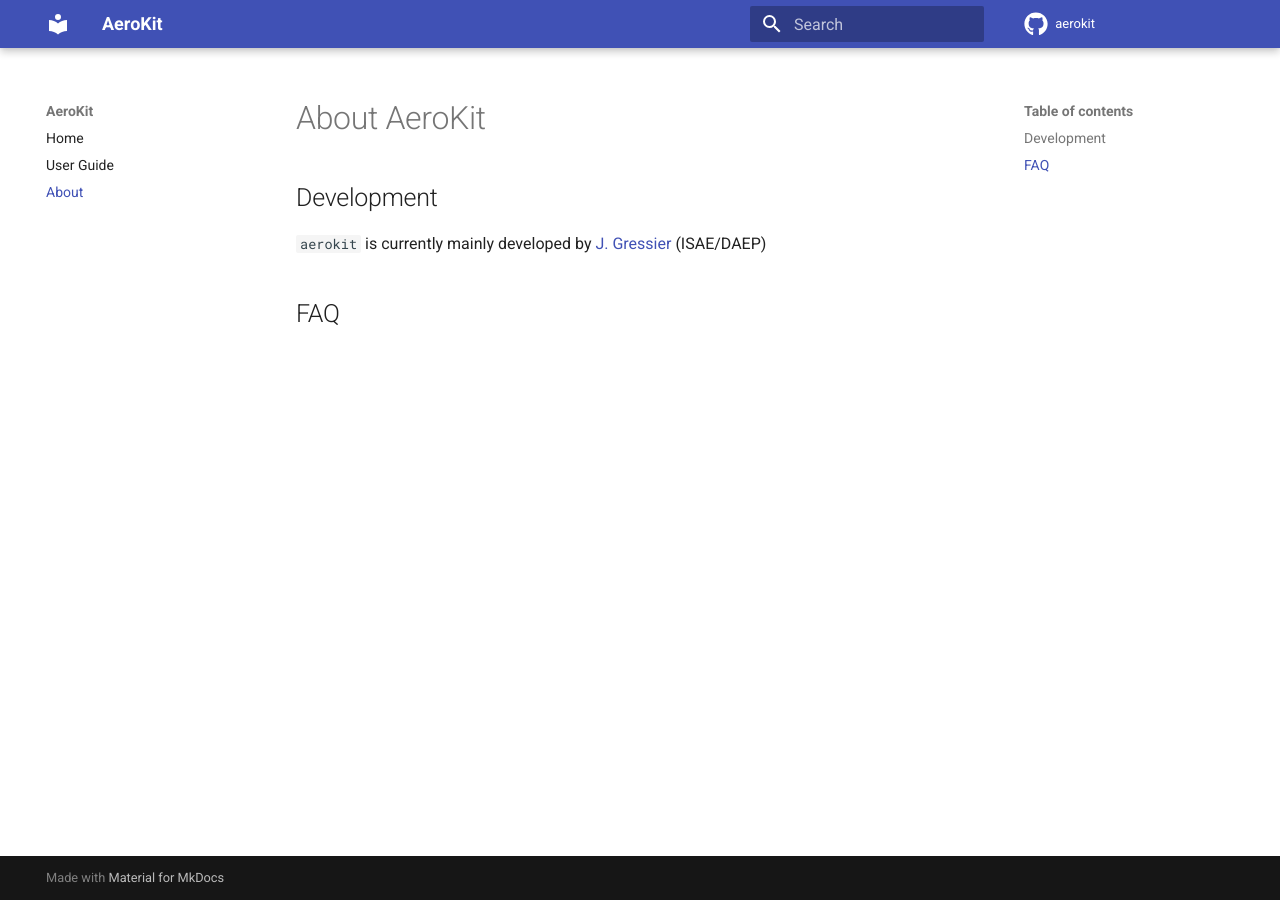
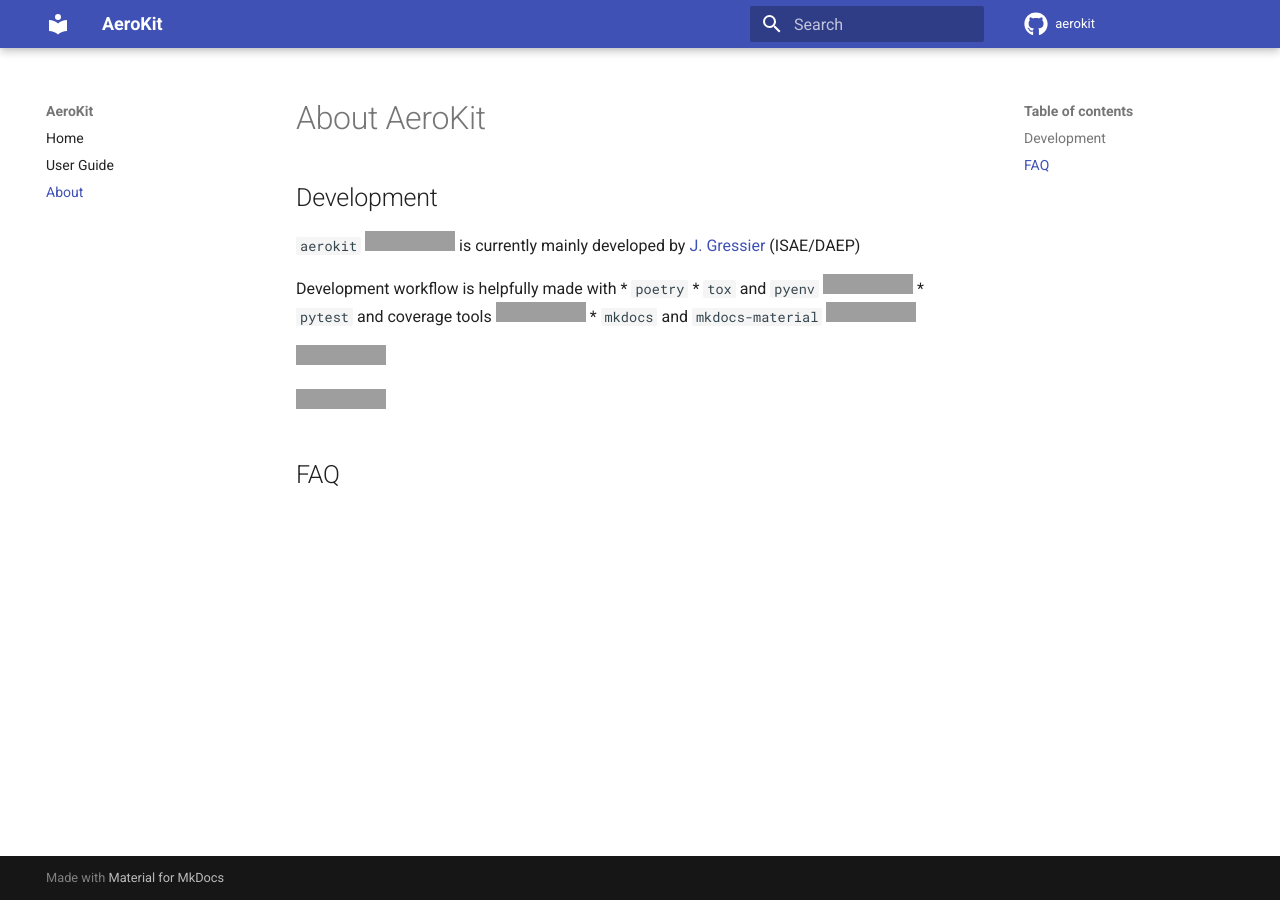
Before and after one commit to jgressier/aerokit, an MkDocs documentation site: the page built from docs/about.md, in a window 1280 px wide. Built offline with MkDocs 1.6.1 and Material for MkDocs 9.7.7, drawn with Linux system fonts in a browser that asks for light colours; comment, search, counter and statistics services are not loaded; grey boxes are pictures that could not be loaded.

Commit message:
doc update

```diff
--- a/docs/about.md
+++ b/docs/about.md
@@ -2,6 +2,17 @@
 
 ## Development
 
-`aerokit` is currently mainly developed by [J. Gressier](https://github.com/jgressier) (ISAE/DAEP)
+`aerokit` [![PyPi Version](https://img.shields.io/pypi/v/aerokit.svg?style=flat)](https://pypi.org/project/aerokit) is currently mainly developed by [J. Gressier](https://github.com/jgressier) (ISAE/DAEP)
+
+Development workflow is helpfully made with
+* `poetry`
+* `tox` and `pyenv` [![PyPI pyversions](https://img.shields.io/pypi/pyversions/aerokit.svg?style=flat)](https://pypi.org/pypi/aerokit/)
+* `pytest` and coverage tools [![codecov](https://img.shields.io/codecov/c/github/jgressier/aerokit.svg?style=flat)](https://codecov.io/gh/jgressier/aerokit)
+* `mkdocs` and `mkdocs-material` [![Doc](https://readthedocs.org/projects/aerokit/badge/?version=latest)](https://aerokit.readthedocs.io/)
+
+
+[![PyPi Version](https://img.shields.io/pypi/v/aerokit.svg?style=flat)](https://pypi.org/project/aerokit)
+
+[![Doc](https://readthedocs.org/projects/aerokit/badge/?version=latest)](https://readthedocs.org/projects/aerokit/)
 
 ## FAQ
```
Also changed, not shown: README.md (+2 -2 lines), docs/index.md (+5 -3 lines).
